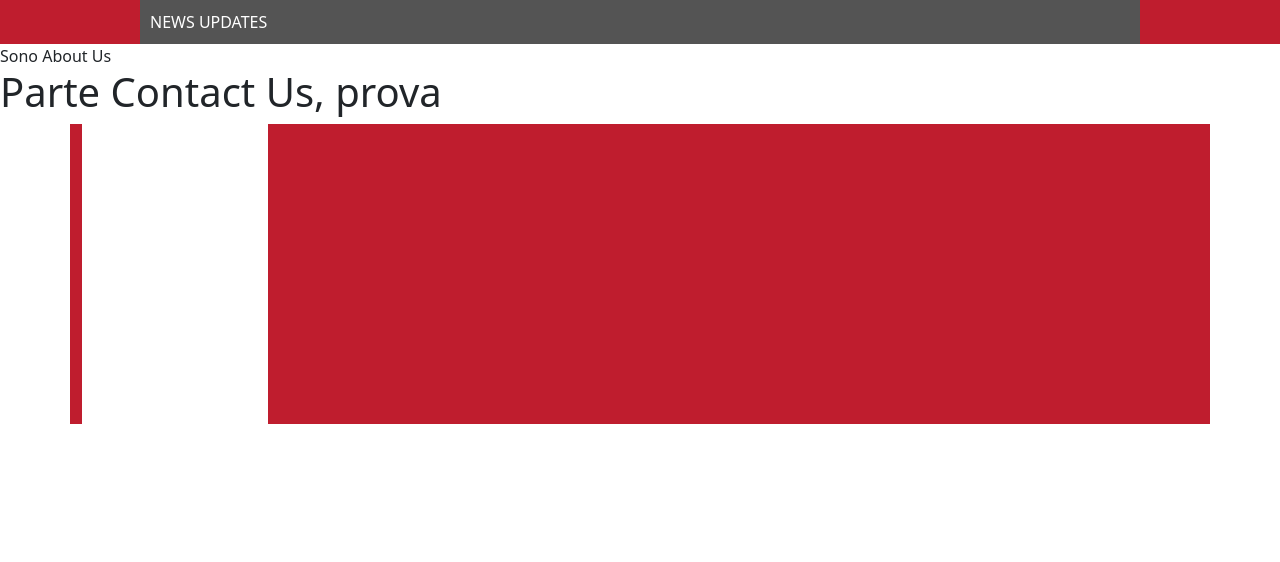
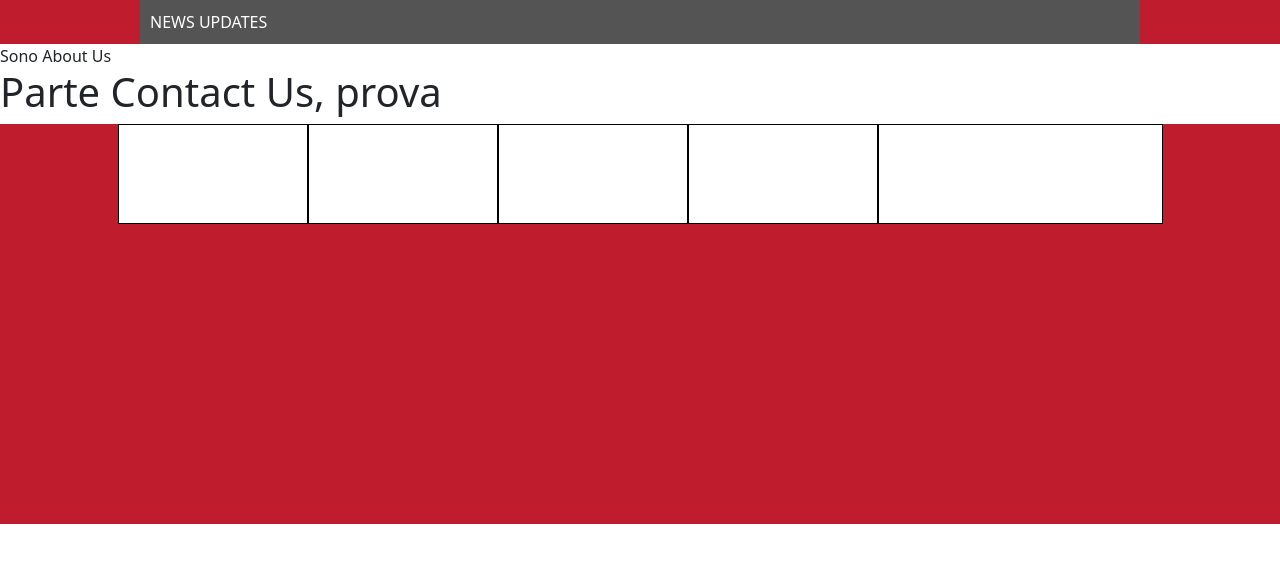
Before and after one commit to matteo-rossi90/proj-html-vuejs, a Vue app: page / in a window 1280 px wide. Shown: the top 562 px of the page. Built offline with nearby package versions, Linux system fonts and the light colour scheme.

Commit message:
Feat: added link title

```diff
--- a/src/components/AppFooter.vue
+++ b/src/components/AppFooter.vue
@@ -6,16 +6,27 @@ export default {
 </script>
 
 <template>
-    <div class="container ">
-        <div class="flex-row">
-            <div class="col-2"></div>
-            <div class="col-2"></div>
-            <div class="col-2"></div>
-            <div class="col-2"></div>
-            <div class="col-4"></div>
+    <footer>
+        <div class="container ">
+            <div class="row justify-content-center">
+                <div class="col-2">
+                    <h3>GET STARTED </h3>
+                </div>
+                <div class="col-2">
+                    <h3>ABOUT </h3>
+                </div>
+                <div class="col-2">
+                    <h3>FEATURES </h3>
+                </div>
+                <div class="col-2">
+                    <h3>QUICK LINKS</h3>
+                </div>
+                <div class="col-3">
+                    <h3>SUBSCRIPT</h3>
+                </div>
+            </div>
         </div>
-
-    </div>
+    </footer>
 </template>
 
 <style lang="scss" scoped>
@@ -23,13 +34,18 @@ export default {
 @use 'src/style/partials/_variables.scss' as *;
 @use 'src/style/partials/_mixins.scss' as *;
 
-.container{
+footer{
  background-color: $primary-color;
- height: 300px;
-    .col-2{
+ height: 400px;
+    .col-2, .col-3{
         background-color: $secondary-color;
         height: 100px;
+        border: solid 0.5px black;
+            h3{
+                color: $secondary-color;
+            }
     }
+
 }
 
 
```
